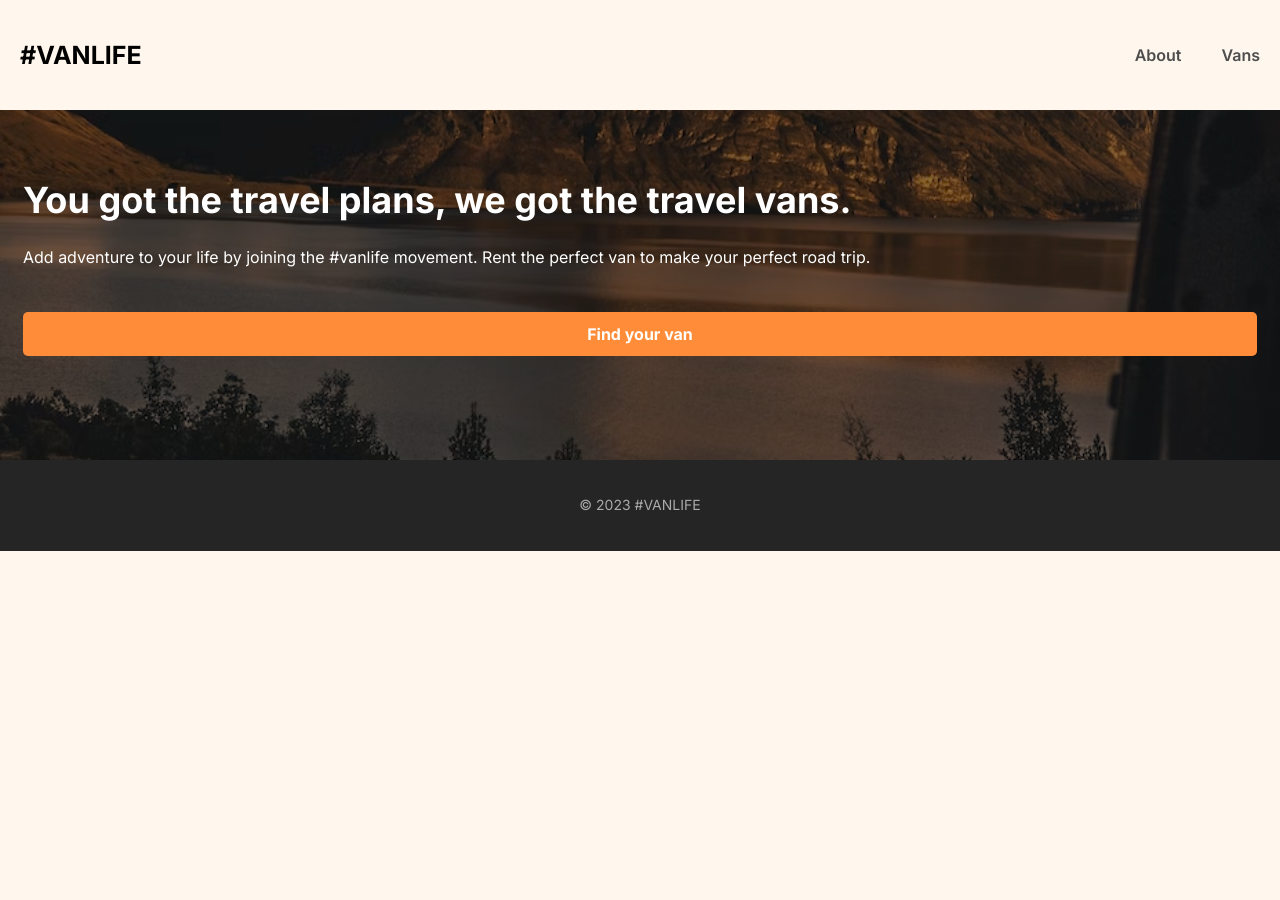
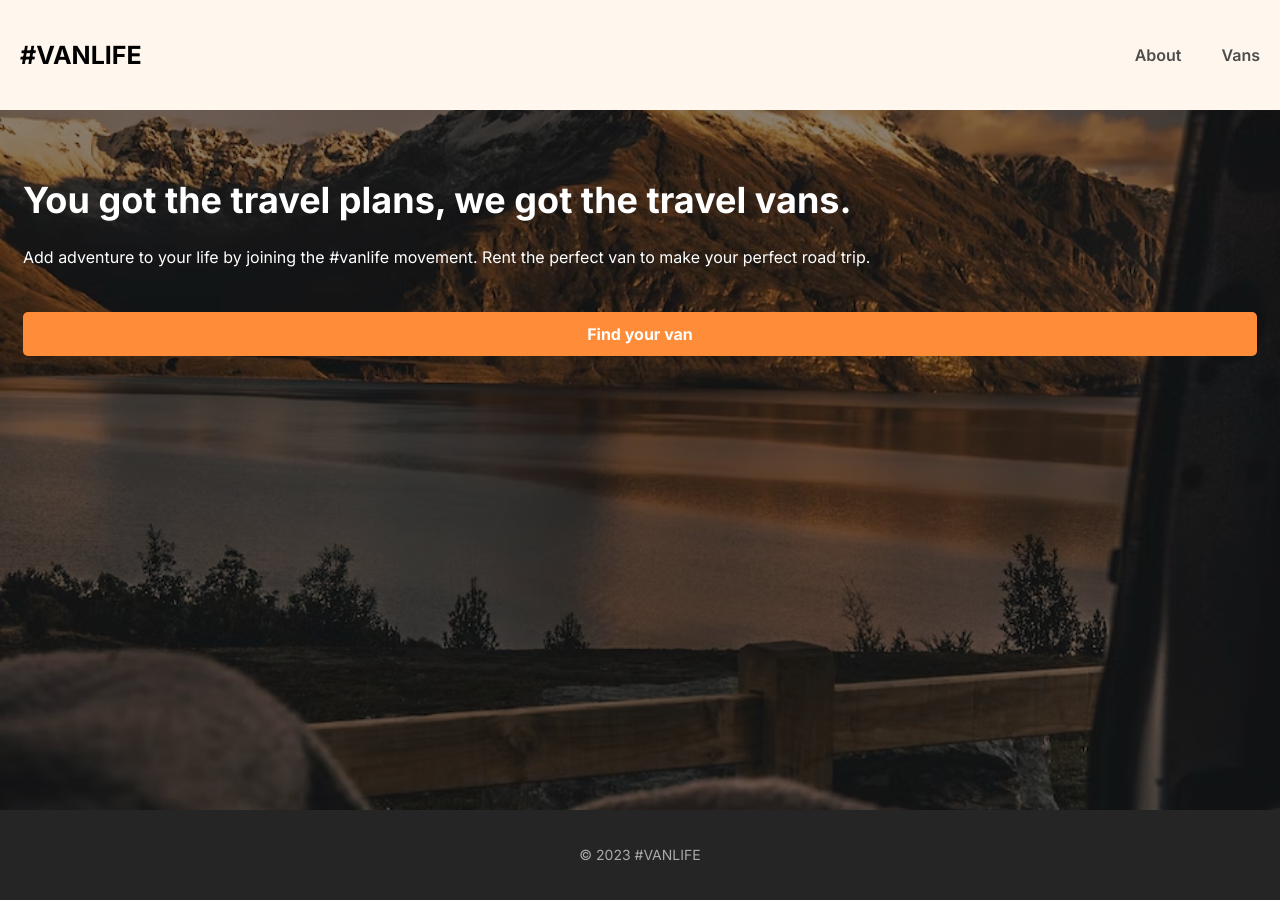
Before and after one commit to VanqCoding/vanLife, a React (Vite) app: page / in a window 1280 px wide. Before the commit the page ends 800 px from the top, so only its background shows below. Built offline with nearby package versions, Linux system fonts and the light colour scheme.

Commit message:
update gitignore

```diff
--- a/src/components/Home/Home.css
+++ b/src/components/Home/Home.css
@@ -4,9 +4,10 @@
     -moz-background-size: cover;
     -o-background-size: cover;
     background-size: cover;
-    min-height: 350px;
+    min-height: 700px;
     color: white;
     padding: 45px 23px;
+
 }
 
 .home-container h1 {
```
Also changed, not shown: 1 other file (tests, documents, lock files or other folders).
